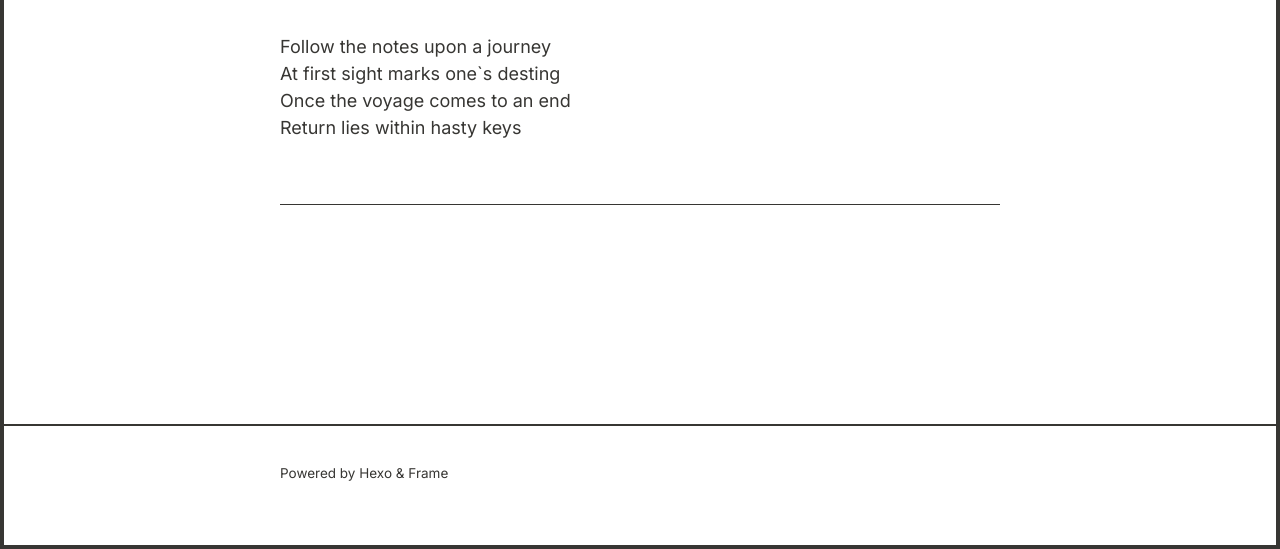
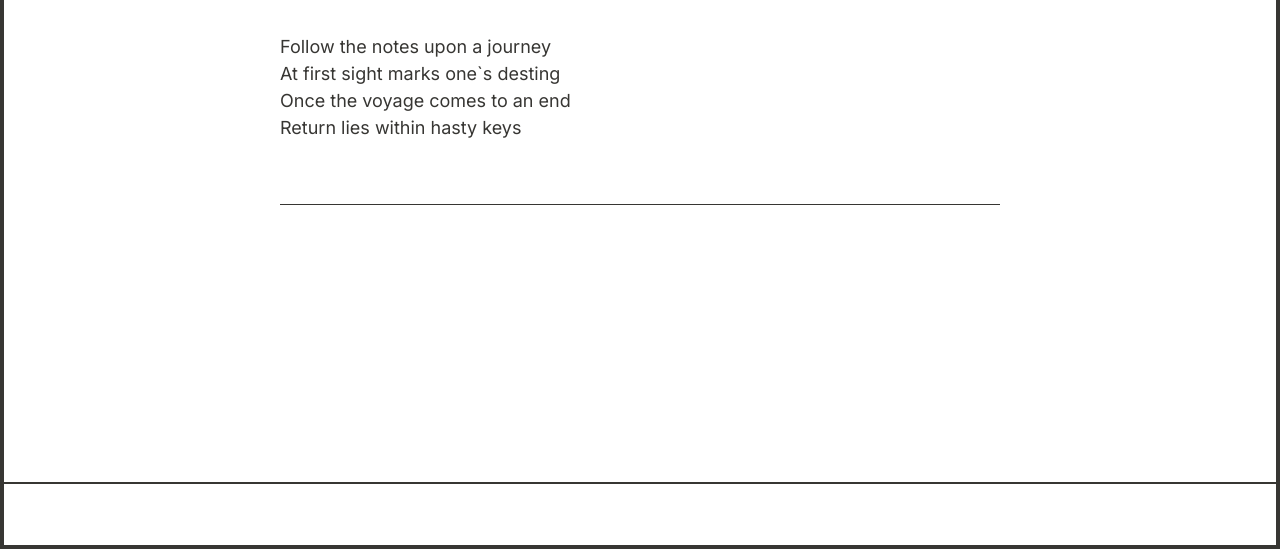
Before and after one commit to GiyanChin/GiyanChin.github.io, a plain HTML site: page 2024/10/28/Intro/index.html in a window 1280 px wide. Shown: the part 251-800 px from the top of the page. Drawn offline with Linux system fonts and the light colour scheme.

Commit message:
Site updated: 2024-10-28 16:21:54

```diff
--- a/2024/10/28/Intro/index.html
+++ b/2024/10/28/Intro/index.html
@@ -162,8 +162,6 @@
 
 
 
-                Powered by <a target="_blank" rel="noopener" href="https://hexo.io/">Hexo</a> & <a target="_blank" rel="noopener" href="https://github.com/zoeingwingkei/frame/">Frame</a>
-
         </div>
     </div>
 </div>
```
Also changed, not shown: archives/2024/10/index.html (+0 -2 lines), archives/2024/index.html (+0 -2 lines), archives/index.html (+0 -2 lines), index.html (+0 -2 lines).
